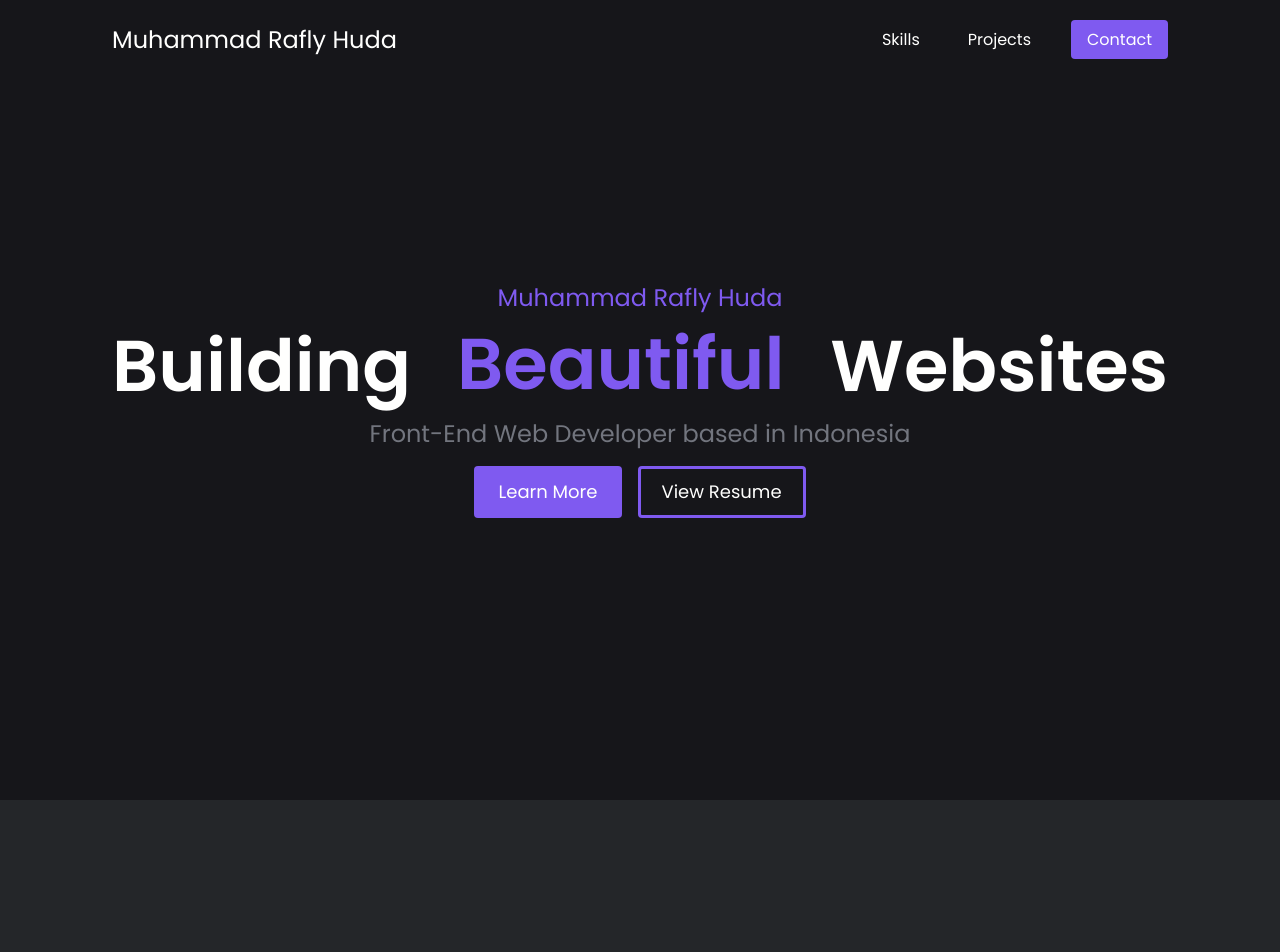
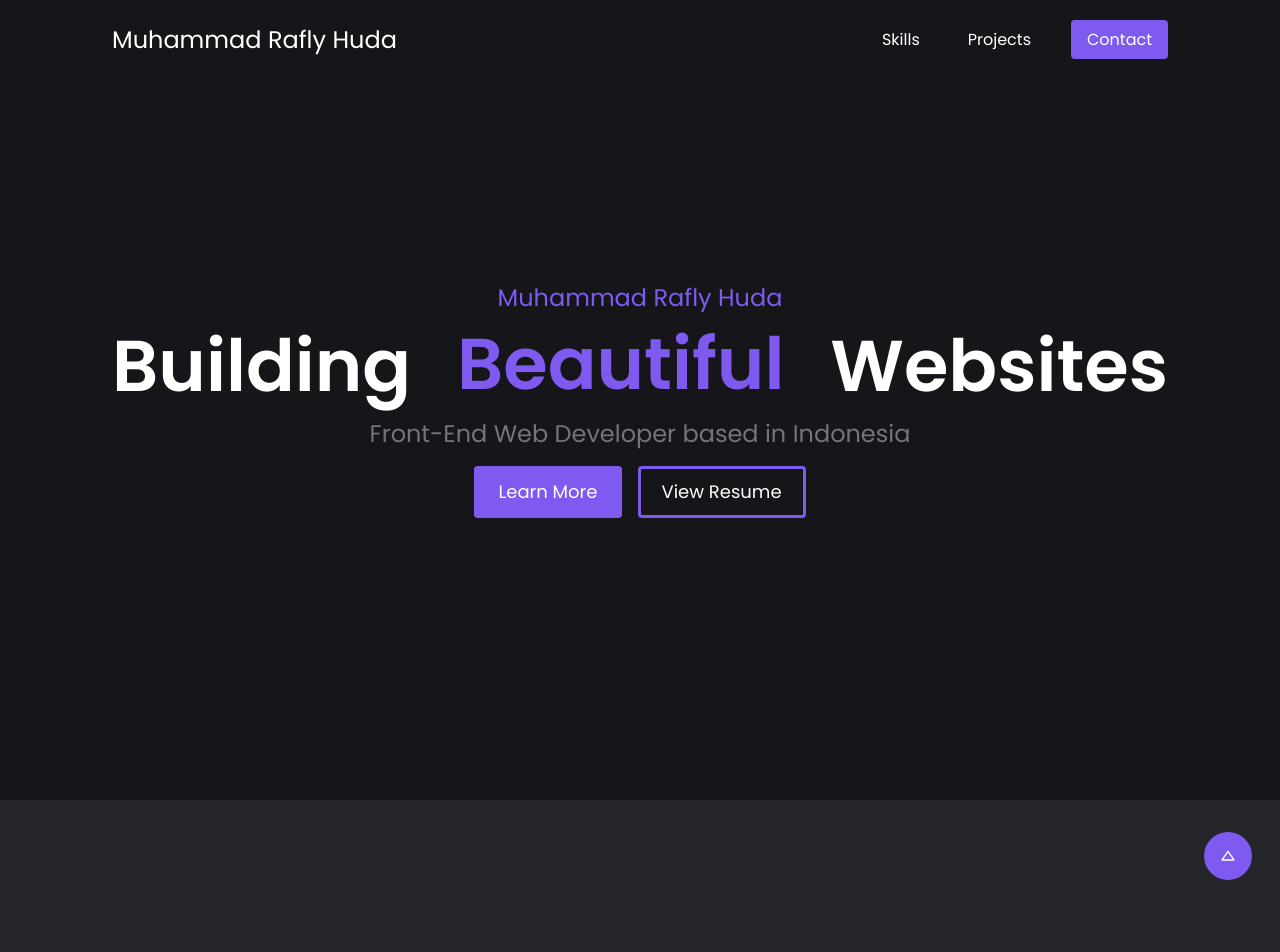
Before and after one commit to mraflyhudaa/raflyfolio, a Next.js app: page / in a window 1280 px wide. Shown: the top 952 px of the page. Built offline with nearby package versions, Linux system fonts and the light colour scheme.

Commit message:
feat: add scroll to top button

```diff
--- /dev/null
+++ b/components/ScrollToTop.jsx
@@ -0,0 +1,28 @@
+import { useScrollPosition } from '@/hooks/useScrollPosition';
+import { BiUpArrow } from 'react-icons/bi';
+
+export default function ScrollToTop() {
+  function classNames(...classes) {
+    return classes.filter(Boolean).join(' ');
+  }
+  const scrollPosition = useScrollPosition();
+
+  function topFunction() {
+    document.body.scrollTop = 0; // For Safari
+    document.documentElement.scrollTop = 0; // For Chrome, Firefox, IE and Opera
+  }
+
+  return (
+    <button
+      onClick={topFunction}
+      className={classNames(
+        scrollPosition > 600
+          ? 'bottom-5 right-7 block'
+          : 'block -bottom-20 right-7',
+        'fixed  z-[99] bg-dark-primary p-4 rounded-full hover:bg-dark-primaryhover transition-all duration-500 delay-100'
+      )}
+    >
+      <BiUpArrow />
+    </button>
+  );
+}
--- a/pages/index.jsx
+++ b/pages/index.jsx
@@ -1,4 +1,5 @@
 import Navbar from '@/components/Navbar';
+import ScrollToTop from '@/components/ScrollToTop';
 import Footer from '@/modules/Footer';
 import HeroSection from '@/modules/HeroSection';
 import ProjectSection from '@/modules/ProjectSection';
@@ -8,6 +9,7 @@ export default function Home() {
   return (
     <>
       <Navbar />
+      <ScrollToTop />
       <HeroSection />
       <SkillSection />
       <ProjectSection />
```
